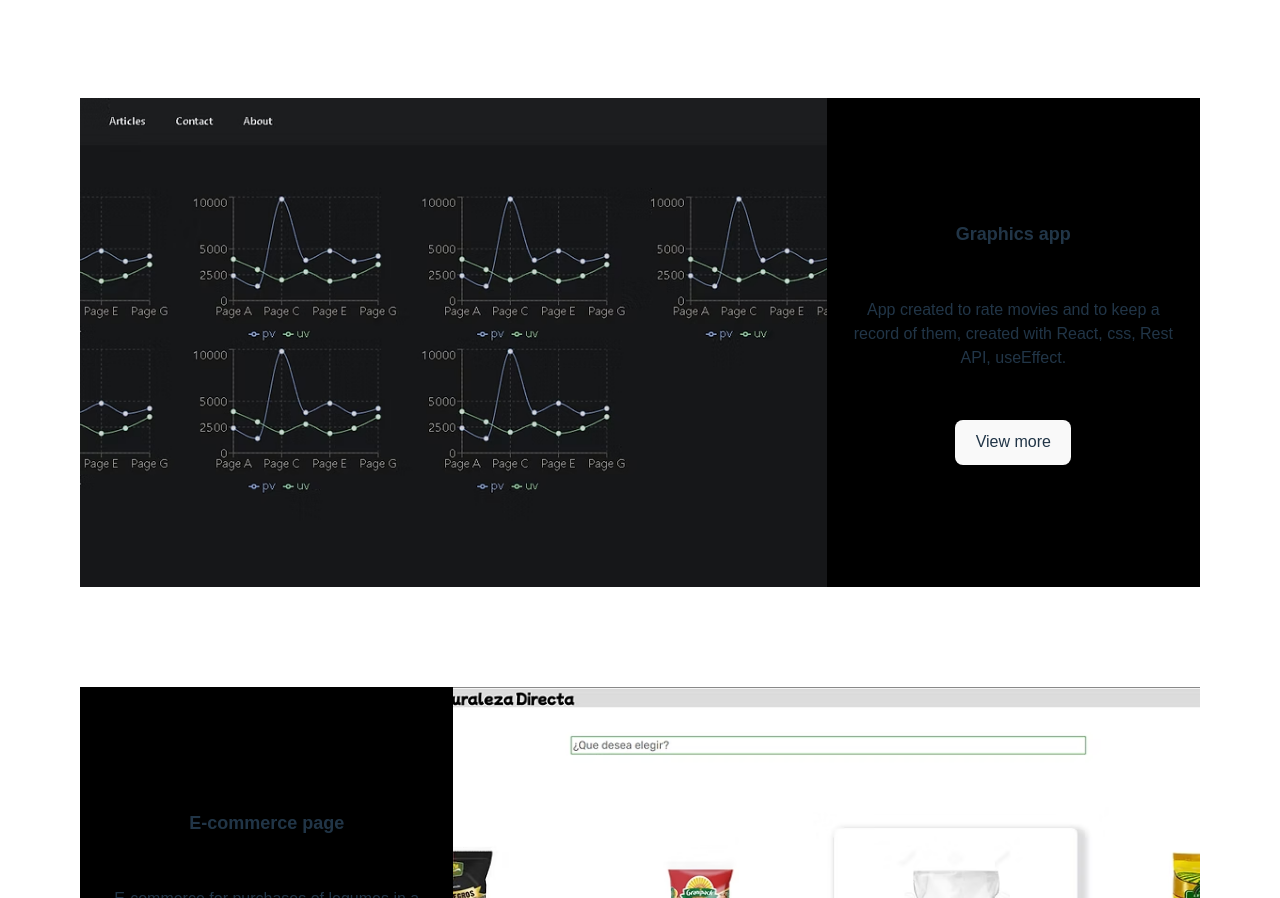
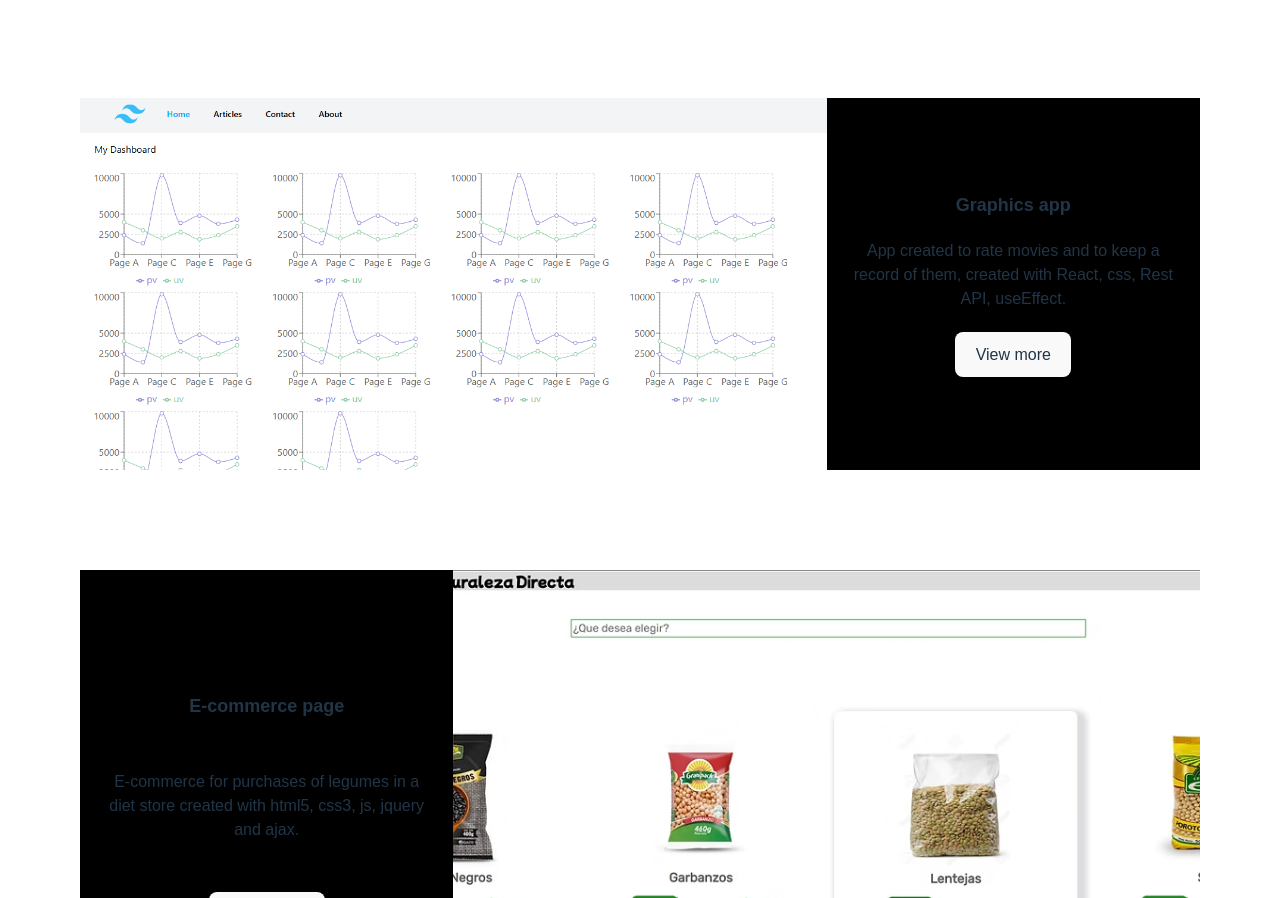
Before and after one commit to Andri-jose/Portfolio, a React (Vite) app: page / in a window 1280 px wide. Shown: the part 2238-3136 px from the top of the page. Built offline with nearby package versions, Linux system fonts and the light colour scheme; a web font is replaced by a local one.

Commit message:
Update image to PNG

```diff
--- a/src/components/portfolio.jsx
+++ b/src/components/portfolio.jsx
@@ -35,7 +35,7 @@ function Portfolio() {
         </div>
 
         <div className="md:grid md:grid-cols-3 mt-15 flex flex-col">
-          <img src="./IMG/graphics.avif" className="col-span-2 w-full h-full" alt="Description" />
+          <img src="./IMG/graphics_img.png" className="col-span-2 w-full h-full" alt="Description" />
           <div className="bg-black flex-col flex justify-evenly items-center px-5 py-18  font-medium leading-6">
             <h2 className="text-lg font-semibold pb-5 md:pb-0">Graphics app</h2>
             <p className="pb-5 md:pb-0">
```
Also changed, not shown: public/IMG/graphics.avif (deleted), public/IMG/graphics_img.png (added).
